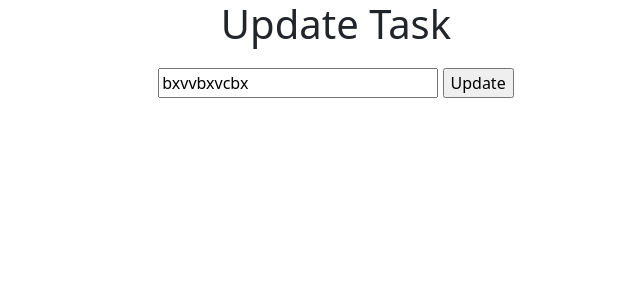
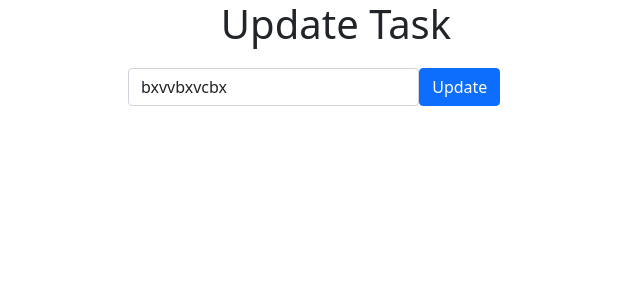
Before and after one commit to creadea-ka/flask_intro, a Flask app: page /update/1 in a window 1280 px wide. Shown: the top 300 px of the page, without its empty margins (304-944 px from the left). Run offline with Flask 2, Linux system fonts and the light colour scheme; data comes from the database, SQL or seed files in the repository.

Commit message:
add bootstrap

```diff
--- a/templates/update.html
+++ b/templates/update.html
@@ -5,14 +5,16 @@
 {% endblock %}
 
 {% block body %}
+<div class="container">
 <div class="content">
     <h1 style="text-align: center">Update Task</h1>
 
     <div class="form">
-        <form action="/update/{{task.id}}" method="POST">
-            <input type="text" name="content" id="content" value="{{task.content}}">
-            <input type="submit" value="Update">
+        <form class="row row-cols-lg-auto g-3 align-items-center" action="/update/{{task.id}}" method="POST">
+            <input type="text" name="content" id="content" class="form-control" value="{{task.content}}">
+            <input type="submit" class="btn btn-primary" value="Update">
         </form>
     </div>
 </div>
+</div>
 {% endblock %}
```
